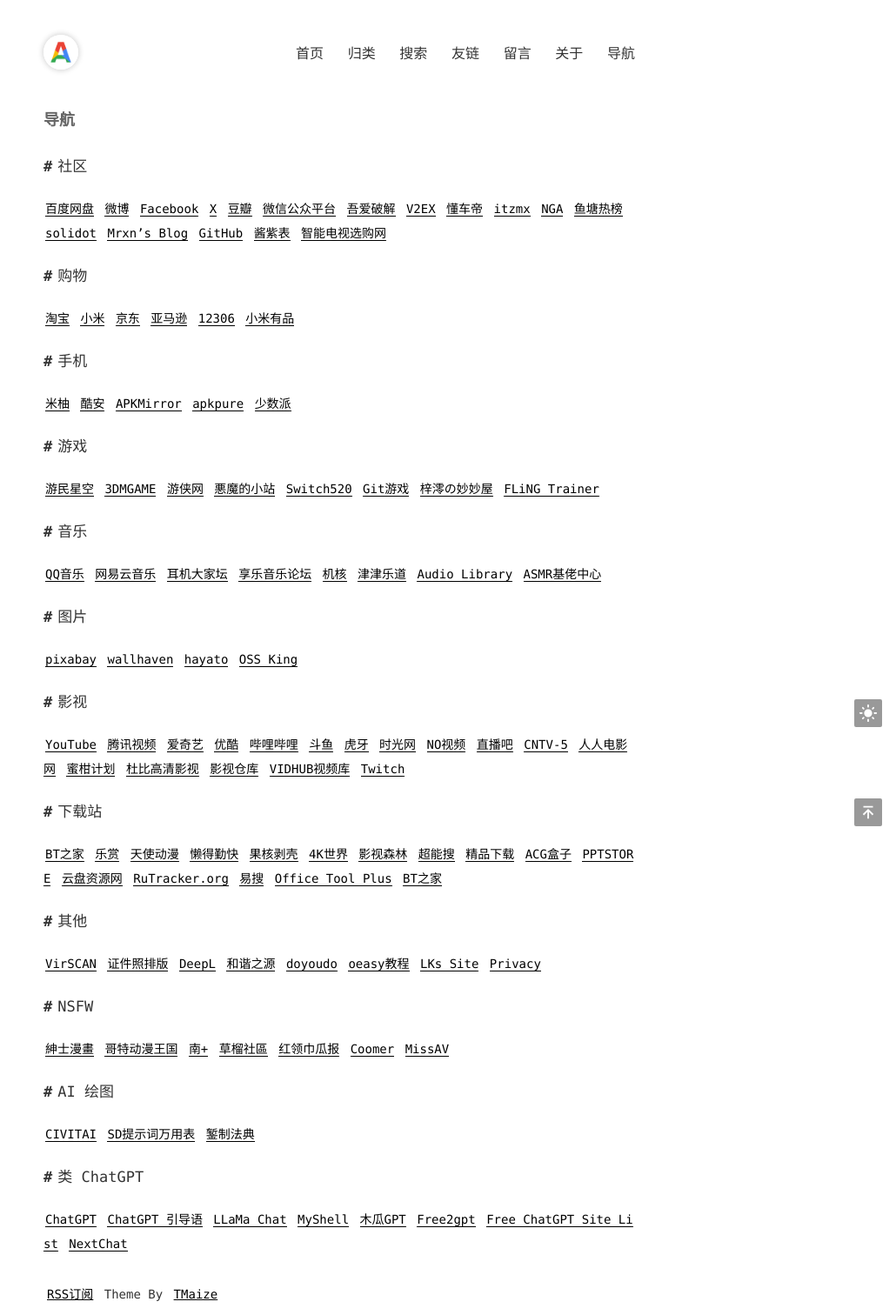
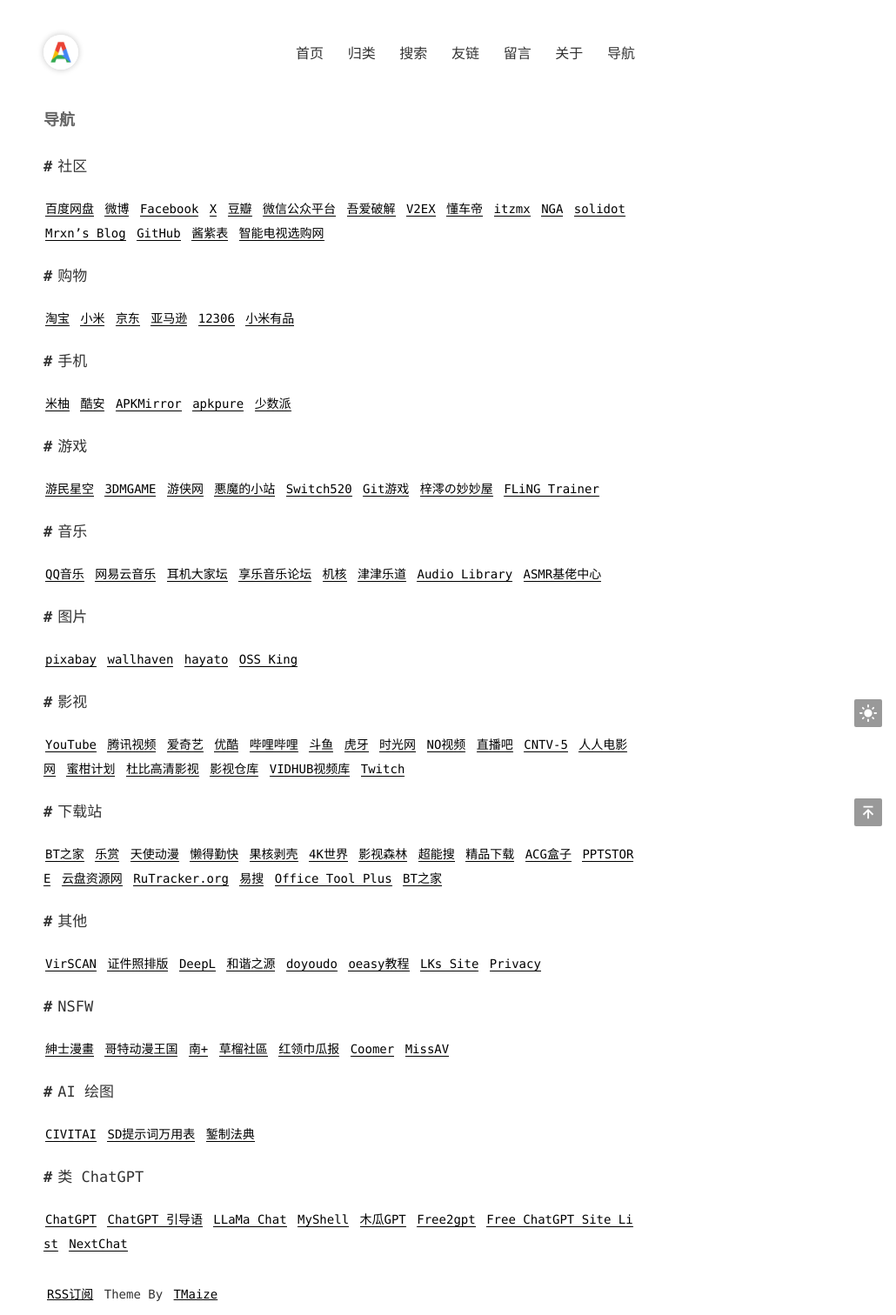
Before and after one commit to admans/admans.github.io, a Jekyll site: the page built from pages/navi.md, in a window 1280 px wide. Shown: the whole page at 87% size, without its empty margins (250-1280 px from the left). Built offline with Jekyll 4.4.1, drawn with Linux system fonts in a browser that asks for light colours.

Commit message:
Update navi.md

```diff
--- a/pages/navi.md
+++ b/pages/navi.md
@@ -5,7 +5,7 @@ title: 导航
 
 ## 社区
 
-[百度网盘](https://pan.baidu.com/ "百度网盘") [微博](https://weibo.com/ "微博") [Facebook](https://www.facebook.com/ "Facebook") [X](https://x.com/ "X") [豆瓣](https://www.douban.com/ "豆瓣") [微信公众平台](https://mp.weixin.qq.com/ "微信公众平台") [吾爱破解](https://www.52pojie.cn/ "吾爱破解") [V2EX](https://v2ex.com/ "V2EX") [懂车帝](https://www.dongchedi.com/ "懂车帝") [itzmx](http://bbs.itzmx.com/ "itzmx") [NGA](https://bbs.nga.cn/ "NGA") [鱼塘热榜](https://mo.fish/ "鱼塘热榜") [solidot](https://www.solidot.org/ "solidot") [Mrxn's Blog](https://mrxn.net/ "Mrxn's Blog") [GitHub](https://github.com/ "GitHub") [酱紫表](https://qust.me/ "酱紫表") [智能电视选购网](https://tvlabs.cn/ "智能电视选购网")
+[百度网盘](https://pan.baidu.com/ "百度网盘") [微博](https://weibo.com/ "微博") [Facebook](https://www.facebook.com/ "Facebook") [X](https://x.com/ "X") [豆瓣](https://www.douban.com/ "豆瓣") [微信公众平台](https://mp.weixin.qq.com/ "微信公众平台") [吾爱破解](https://www.52pojie.cn/ "吾爱破解") [V2EX](https://v2ex.com/ "V2EX") [懂车帝](https://www.dongchedi.com/ "懂车帝") [itzmx](http://bbs.itzmx.com/ "itzmx") [NGA](https://bbs.nga.cn/ "NGA") [solidot](https://www.solidot.org/ "solidot") [Mrxn's Blog](https://mrxn.net/ "Mrxn's Blog") [GitHub](https://github.com/ "GitHub") [酱紫表](https://qust.me/ "酱紫表") [智能电视选购网](https://tvlabs.cn/ "智能电视选购网")
 
 ## 购物
 
```
